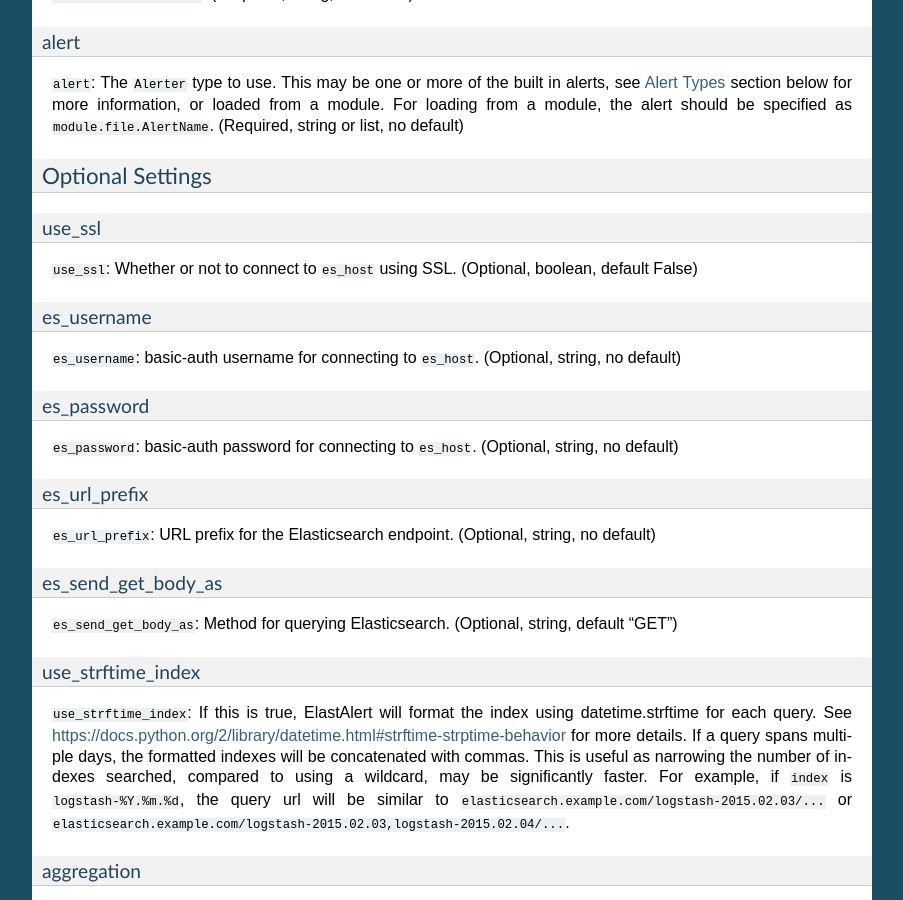
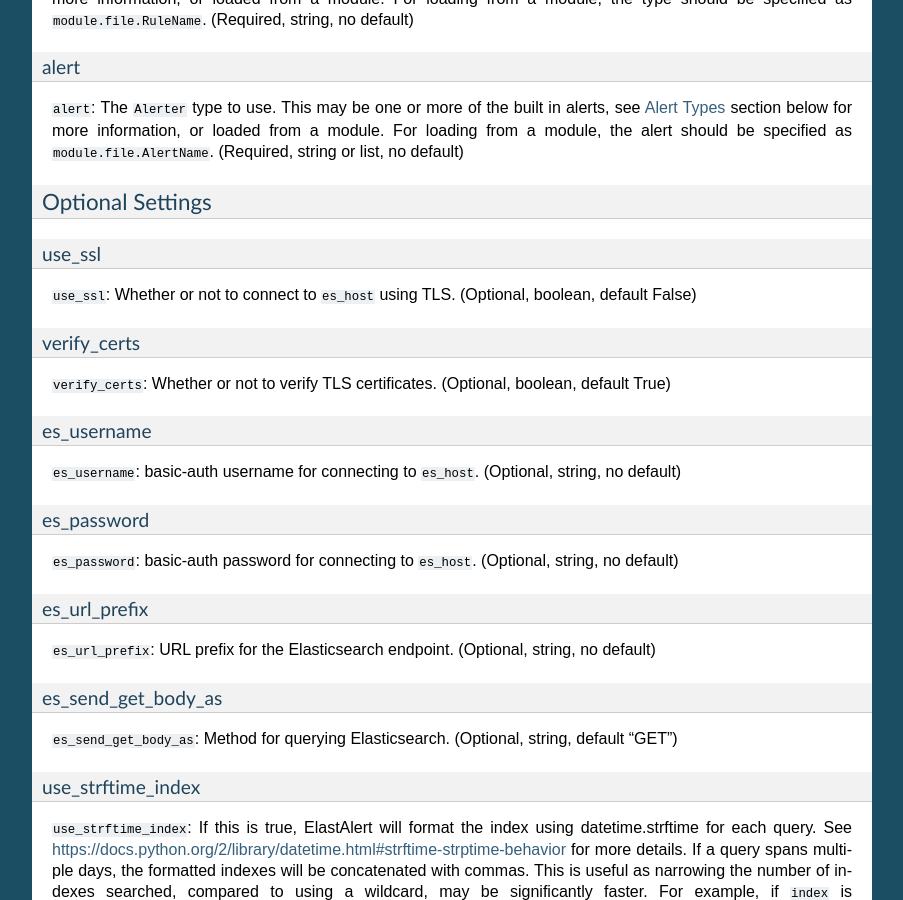
Before and after one commit to Yelp/elastalert, a Sphinx documentation site: the page built from docs/source/ruletypes.rst, in a window 1280 px wide and 900 px high, scrolled down 3397 px. Shown: the whole window, without its empty margins (198-1101 px from the left). Built offline with Sphinx 7.4.7, drawn with Linux system fonts in a browser that asks for light colours; some of the changed text lies outside the part shown.

Commit message:
Verify TLS certificates by default, and allow to disable verification

```diff
--- a/docs/source/elastalert.rst
+++ b/docs/source/elastalert.rst
@@ -108,7 +108,9 @@ even if ElastAlert is stopped and restarted, it will never miss data or look at
 
 ``es_port``: The port corresponding to ``es_host``.
 
-``use_ssl``: Optional; whether or not to connect to ``es_host`` using SSL; set to ``True`` or ``False``.
+``use_ssl``: Optional; whether or not to connect to ``es_host`` using TLS; set to ``True`` or ``False``.
+
+``verify_certs``: Optional; whether or not to verify TLS certificates; set to ``True`` or ``False``. The default is ``True``.
 
 ``es_username``: Optional; basic-auth username for connecting to ``es_host``.
 
--- a/docs/source/ruletypes.rst
+++ b/docs/source/ruletypes.rst
@@ -31,6 +31,8 @@ Rule Configuration Cheat Sheet
 | ``use_strftime_index`` (boolean, default False)              |  Optional |
 +--------------------------------------------------------------+           |
 | ``use_ssl`` (boolean, default False)                         |           |
++--------------------------------------------------------------+           |
+| ``verify_certs`` (boolean, default True)                     |           |
 +--------------------------------------------------------------+           |
 | ``es_username`` (string, no default)                         |           |
 +--------------------------------------------------------------+           |
@@ -203,7 +205,12 @@ Optional Settings
 use_ssl
 ^^^^^^^
 
-``use_ssl``: Whether or not to connect to ``es_host`` using SSL. (Optional, boolean, default False)
+``use_ssl``: Whether or not to connect to ``es_host`` using TLS. (Optional, boolean, default False)
+
+verify_certs
+^^^^^^^^^^^^
+
+``verify_certs``: Whether or not to verify TLS certificates. (Optional, boolean, default True)
 
 es_username
 ^^^^^^^^^^^
@@ -1002,7 +1009,7 @@ Optional:
 
 ``smtp_port``: The port to use. Default is 25.
 
-``smtp_ssl``: Connect the SMTP host using SSL, defaults to ``false``. If ``smtp_ssl`` is not used, ElastAlert will still attempt
+``smtp_ssl``: Connect the SMTP host using TLS, defaults to ``false``. If ``smtp_ssl`` is not used, ElastAlert will still attempt
 STARTTLS.
 
 ``smtp_auth_file``: The path to a file which contains SMTP authentication credentials. It should be YAML formatted and contain
@@ -1170,7 +1177,7 @@ the room you want to post to. The room ID will be the numeric part of the URL.
 
 ``hipchat_domain``: The custom domain in case you have HipChat own server deployment. Default is api.hipchat.com.
 
-``hipchat_ignore_ssl_errors``: Ignore SSL errors (self-signed certificates, etc.). Default is false.
+``hipchat_ignore_ssl_errors``: Ignore TLS errors (self-signed certificates, etc.). Default is false.
 
 ``hipchat_proxy``: By default Elastalert will not use a network proxy to send notifications to HipChat. Set this option using ``hostname:port`` if you need to use a proxy.
 
--- a/docs/source/running_elastalert.rst
+++ b/docs/source/running_elastalert.rst
@@ -35,7 +35,9 @@ Next, open up config.yaml.example. In it, you will find several configuration op
 
 ``es_port`` is the port corresponding to ``es_host``.
 
-``use_ssl``: Optional; whether or not to connect to ``es_host`` using SSL; set to ``True`` or ``False``.
+``use_ssl``: Optional; whether or not to connect to ``es_host`` using TLS; set to ``True`` or ``False``.
+
+``verify_certs``: Optional; whether or not to verify TLS certificates; set to ``True`` or ``False``. The default is ``True``
 
 ``es_username``: Optional; basic-auth username for connecting to ``es_host``.
 
```
Also changed, not shown: 4 other files.
